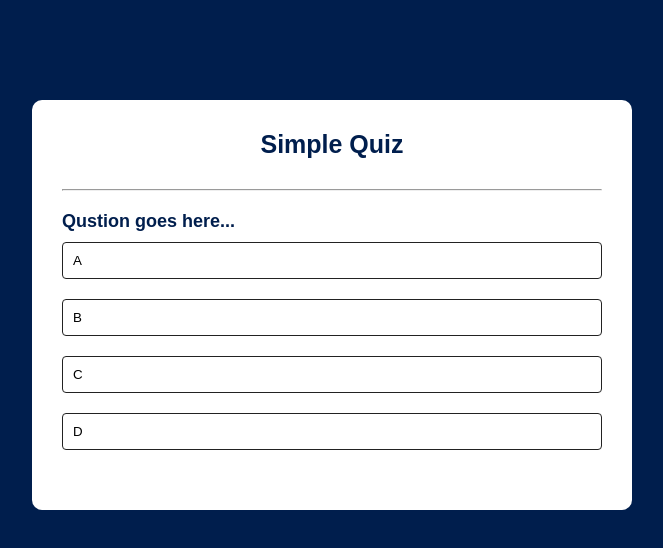
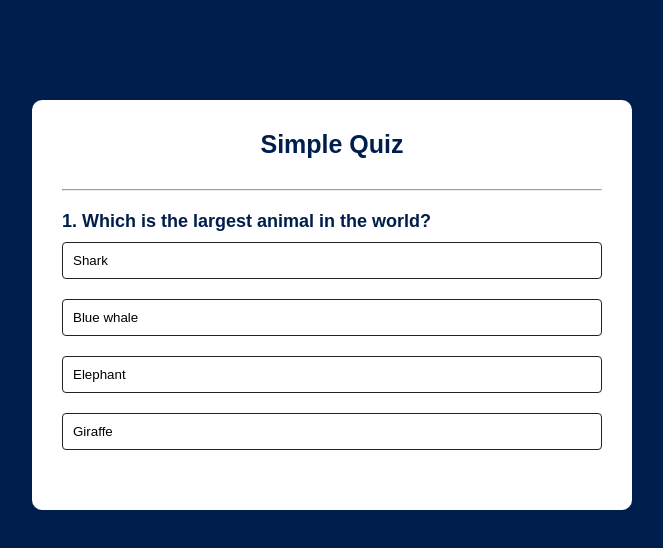
Before and after one commit to KhyathiKulal/quiz, a plain HTML site: page index.html in a window 1280 px wide. Shown: the whole page, without its empty margins (308-971 px from the left). Drawn offline with Linux system fonts and the light colour scheme.

Commit message:
app added

```diff
--- a/app.js
+++ b/app.js
@@ -0,0 +1,132 @@
+const questions = [
+    {
+        question: "Which is the largest animal in the world?",
+        answers: [
+            {text: "Shark", correct: false},
+            {text: "Blue whale", correct: true},
+            {text: "Elephant", correct: false},
+            {text: "Giraffe", correct: false},
+        ]
+    },
+    {
+        question: "What is the capital city of France?",
+        answers: [
+            {text: "London", correct: false},
+            {text: "Paris", correct: true},
+            {text: "Rome", correct: false},
+            {text: "Madrid", correct: false},
+        ]
+    },
+    {
+        question: "Which planet is known as the 'Red Planet' ?",
+        answers: [
+            {text: "Jupiter", correct: false},
+            {text: "Venus", correct: false},
+            {text: "Mars", correct: true},
+            {text: "Mercury", correct: false},
+        ]
+    },
+    {
+        question: "Who painted the famous artwork 'Mona Lisa'?",
+        answers: [
+            {text: "Vincent van Gogh", correct: false},
+            {text: " Leonardo da Vinci", correct: true},
+            {text: "Pablo Picasso", correct: false},
+            {text: "Michelangelo", correct: false},
+        ]
+    },
+    {
+        question: "What is the tallest mountain in the world?",
+        answers: [
+            {text: " Mount Everest", correct: true},
+            {text: " Mount Kilimanjaro", correct: false},
+            {text: "Mount Fuji", correct: false},
+            {text: "Mount McKinley", correct: false},
+        ]
+    }
+];
+
+const qs = document.getElementById("question");
+const ans = document.getElementById("answer-button");
+const nxtButton = document.getElementById("next-btn");
+
+let currentQuestionIndex = 0;
+let score = 0;
+
+function startQuiz(){
+    currentQuestionIndex = 0;
+    score = 0;
+    nxtButton.innerHTML = "Next";
+    showQuestion();
+}
+
+function showQuestion(){
+    resetState();
+    let currentQuestion = questions[currentQuestionIndex];
+    let questionNo = currentQuestionIndex + 1;
+    qs.innerHTML = questionNo + ". " + currentQuestion.question;
+
+    currentQuestion.answers.forEach(answer =>{
+        const button = document.createElement("button");
+        button.innerHTML = answer.text;
+        button.classList.add("btn");
+        ans.appendChild(button);
+        if(answer.correct){
+            button.dataset.correct = answer.correct;
+        }
+        button.addEventListener("click", selectAnswer)
+    });
+}
+
+function resetState(){
+    nxtButton.style.display = "none";
+    while(ans.firstChild){
+        ans.removeChild(ans.firstChild);
+    }
+}
+
+function selectAnswer(e){
+    const selectedBtn = e.target;
+    const isCorrect = selectedBtn.dataset.correct === "true";
+    if(isCorrect){
+        selectedBtn.classList.add("correct");
+        score++;
+    }else{
+        selectedBtn.classList.add("incorrect");
+    }
+    Array.from(ans.children).forEach(button =>{
+        if(button.dataset.correct === "true"){
+            button.classList.add("correct");
+        }
+        button.disabled = "true";
+    });
+    nxtButton.style.display = "block";
+}
+
+function showScore(){
+    resetState();
+    qs.innerHTML = `You Scored ${score} out of ${questions.length}!`;
+    nxtButton.innerHTML = "Play Again";
+    nxtButton.style.display = "block";
+
+}
+
+function handleNextButton(){
+    currentQuestionIndex++;
+    if(currentQuestionIndex < questions.length){
+        showQuestion();
+    }else{
+        showScore();
+    }
+}
+
+nxtButton.addEventListener("click", ()=>{
+    if(currentQuestionIndex < questions.length){
+        handleNextButton();
+    }else{
+        startQuiz();
+    }
+});
+
+
+startQuiz();
--- a/style.css
+++ b/style.css
@@ -52,9 +52,13 @@ body{
     cursor: pointer;
 }
 
-.btn:hover{
+.btn:hover:not([disabled]){
     background-color: #222;
     color: white;
+}
+
+.btn:disabled{
+    cursor: no-drop;
 }
 
 #next-btn {
@@ -69,3 +73,10 @@ body{
     cursor: pointer;
     display: none;
 }
+
+.correct{
+    background-color: #9aeabc;
+}
+.incorrect{
+    background-color: #ff9393;
+}
```
